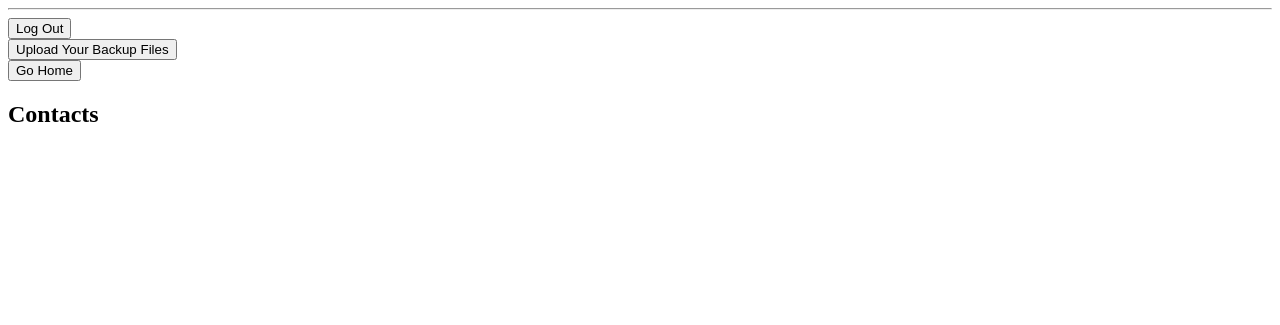
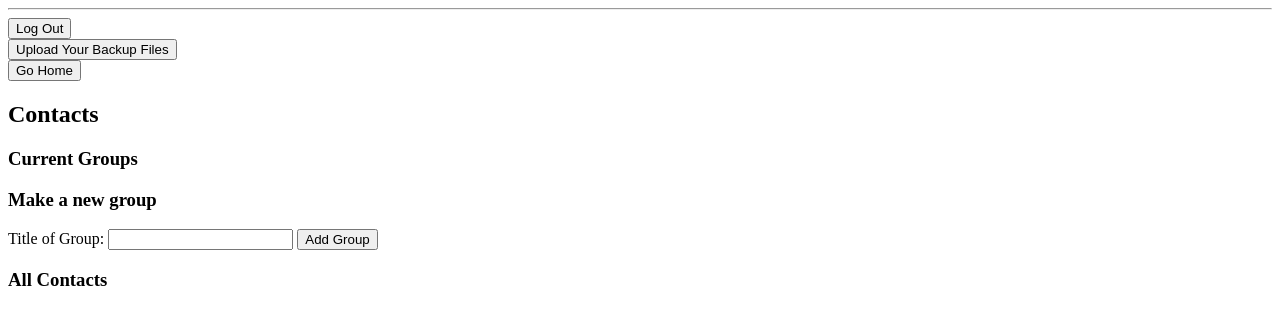
Before and after one commit to priyankaaltman/Keyboard-Diaries, a Flask app: page /contacts in a window 1280 px wide. Shown: the top 325 px of the page. Run offline with Flask 2, Linux system fonts and the light colour scheme; the visitor is signed in with stand-in values (Sample User, id 1); data that the repository does not hold is empty; some libraries are stand-ins or nearby versions.

Commit message:
Added Group class to categorize contacts, wrote routes to make new group, see members of a group, and add new members to a group

```diff
--- a/server.py
+++ b/server.py
@@ -9,7 +9,7 @@ from werkzeug import secure_filename
 
 from flask_debugtoolbar import DebugToolbarExtension
 
-from model import connect_to_db, db, Person, Message, Folder, User
+from model import connect_to_db, db, Person, Message, Folder, User, Group
 
 from utility import *
 
@@ -170,8 +170,11 @@ def log_out_user():
 def show_contacts():
     """Show contact names and phone numbers."""
 
+    groups = Group.query.filter(Group.user_id == session["user_id"]).all()
+
     contacts = Person.query.filter(Person.user_id==session["user_id"]).order_by(Person.name).all()
-    return render_template("contacts.html", contacts=contacts)
+
+    return render_template("contacts.html", contacts=contacts, groups=groups)
 
 @app.route("/contacts/<int:name_id>")
 def display_info_about_contact(name_id):
@@ -181,6 +184,8 @@ def display_info_about_contact(name_id):
                                    ((Message.sender_id==name_id) | (Message.recipient_id == name_id))).order_by(Message.date).all()
 
     person = Person.query.filter((Person.user_id==session["user_id"]), (Person.id == name_id)).one()
+
+    groups = Group.query.filter(Group.user_id == session["user_id"]).all()
 
     user_id = session["user_id"]
 
@@ -202,7 +207,8 @@ def display_info_about_contact(name_id):
                                                      number_sent=number_sent,
                                                      number_received=number_received,
                                                      words_sent=words_sent,
-                                                     words_received=words_received)
+                                                     words_received=words_received,
+                                                     groups=groups)
 
 @app.route("/daterange", methods=["POST"])
 def get_messages_in_date_range():
@@ -361,6 +367,50 @@ def show_messages_in_folder(folder_id):
 
     return render_template("messages-by-folder.html", messages=messages, folder_title=folder_title)
 
+@app.route("/new-group")
+def make_new_group():
+
+    group_name = request.args.get("group_name")
+
+    new_group = Group(user_id=session["user_id"], title=group_name)
+
+    db.session.add(new_group)
+
+    db.session.commit()
+
+    return redirect("/contacts")
+
+@app.route("/add-person-to-group")
+def add_person_to_group():
+
+    group_id = request.args.get("group_id")
+    name = request.args.get("person_name")
+
+    print("NAME: ", name)
+
+    person = Person.query.filter(Person.name == name, Person.user_id == session["user_id"]).one()
+    group = Group.query.filter(Group.id==group_id, Group.user_id == session["user_id"]).one()
+
+    group.members.append(person)
+
+    db.session.add(group)
+
+    db.session.commit()
+
+    return redirect(f"/contacts/group/{group_id}")
+
+
+@app.route("/contacts/group/<int:group_id>")
+def show_people_in_group(group_id):
+
+    group = Group.query.filter(Group.id==group_id, Group.user_id == session["user_id"]).one()
+
+    group_title = group.title
+
+    members = group.members # list of people in that group
+
+    return render_template("people-by-group.html", members=members, group_title=group_title)
+
 if __name__ == "__main__":
     # We have to set debug=True here, since it has to be True at the
     # point that we invoke the DebugToolbarExtension
--- a/templates/contacts.html
+++ b/templates/contacts.html
@@ -3,14 +3,49 @@
 
   <h2>Contacts</h2>
 
+  <h3>Current Groups</h3>
+
   <ul>
-    {% for contact in contacts %}
+    {% for group in groups %}
       <li>
-        <a href="/contacts/{{ contact.id }}">
-          {{ contact.name }}
+        <a href="/contacts/group/{{ group.id }}">
+          {{ group.title }}
         </a>
       </li>
     {% endfor %}
   </ul>
 
+<h3> Make a new group </h3>
+
+<form action="/new-group" id="new-group-form">
+    Title of Group: <input type="text" name="group_name">
+    <input type="submit" value="Add Group">
+</form>
+
+  <h3>All Contacts</h3>
+
+  <ul>
+    {% for contact in contacts %}
+      <li>
+        <form action="/add-person-to-group">
+
+        <select name="group_id">
+          {% for group in groups %}
+            <option value="{{ group.id }}">{{ group.title }} </option>
+          {% endfor %}
+        </select>
+
+        <input type="hidden" name="person_name" value="{{ contact.name }}">
+
+        <a href="/contacts/{{ contact.id }}">
+          {{ contact.name }}
+        </a>
+
+        <input type="submit" value="Add to Group">
+
+        </form>
+      </li>
+    {% endfor %}
+  </ul>
+
 {% endblock %}
```
Also changed, not shown: model.py (+17 -0 lines), templates/people-by-group.html (added, +17 -0 lines), templates/texts_with_person.html (+17 -0 lines).
